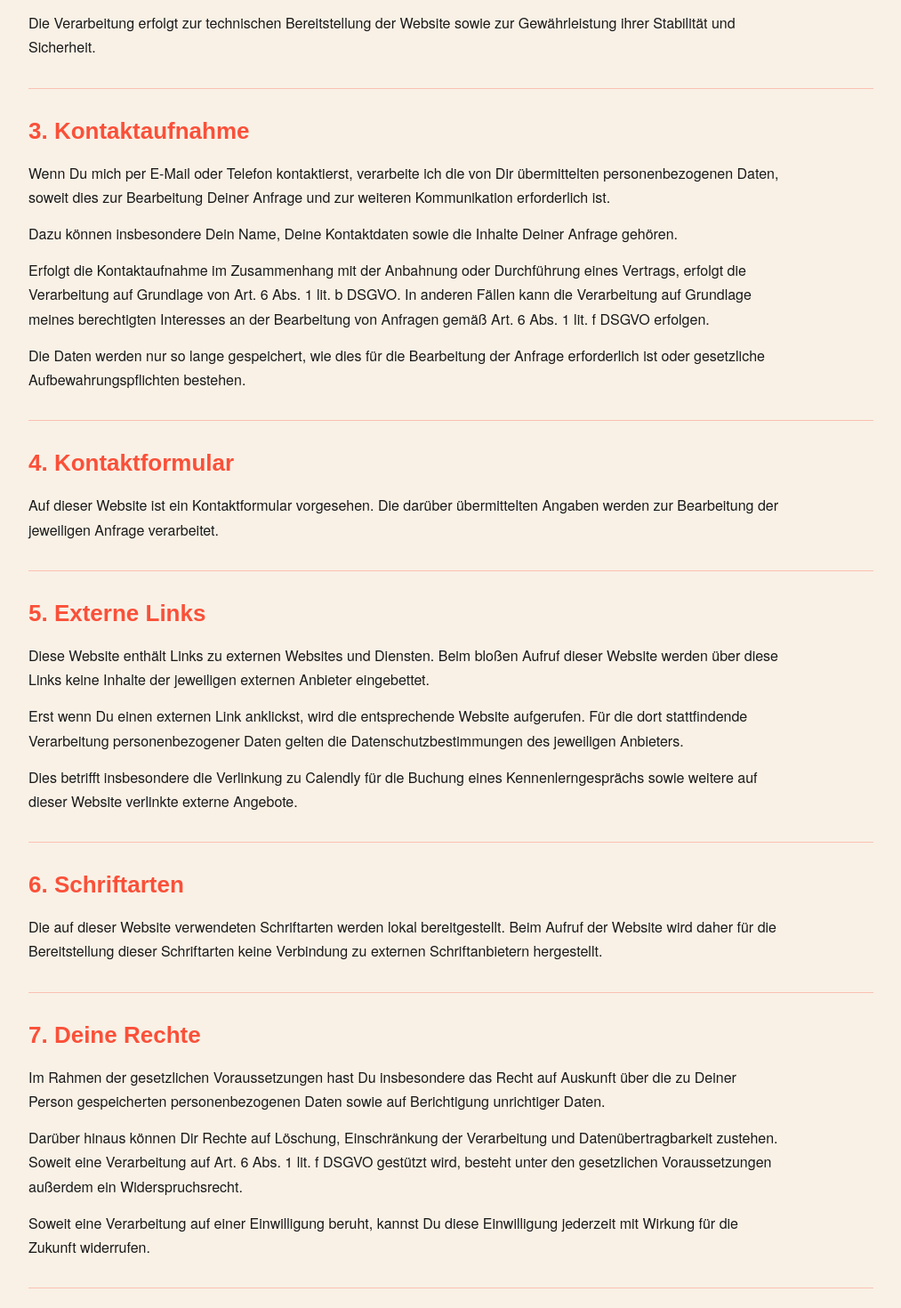
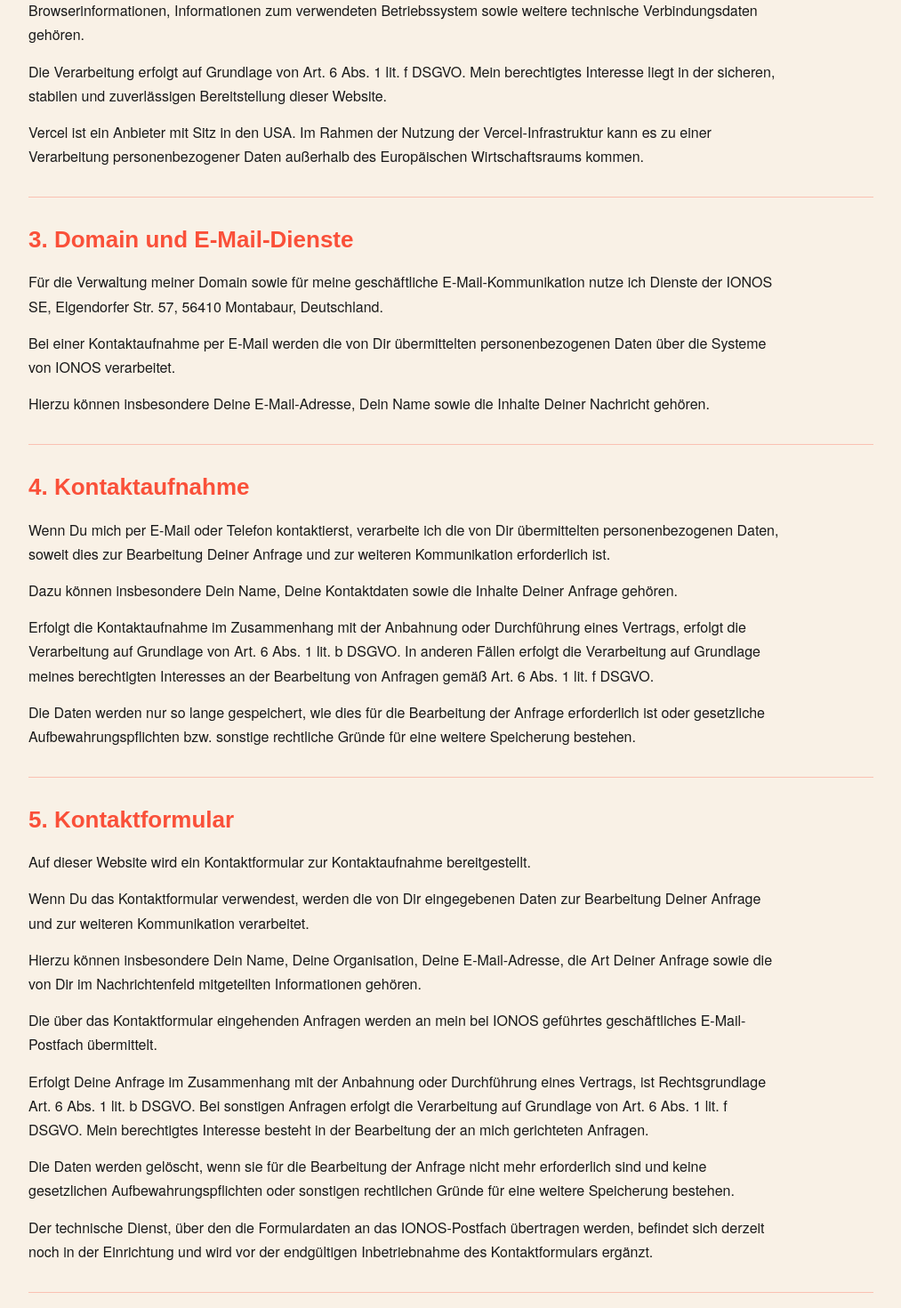
Before and after one commit to JanaWanzek/business-website, an Angular app: page /Datenschutz in a window 1280 px wide. Shown: the part 920-2390 px from the top of the page at 89% size, without its empty margins (8-1021 px from the left). Built offline with nearby package versions, Linux system fonts and the light colour scheme; a web font is replaced by a local one.

Commit message:
update website content and mobile layout

```diff
--- a/src/app/features/Datenschutz/Datenschutz.html
+++ b/src/app/features/Datenschutz/Datenschutz.html
@@ -49,36 +49,60 @@
         <h2>2. Hosting und Bereitstellung der Website</h2>
 
         <p>
-          Diese Website wird bei IONOS gehostet. Beim Aufruf der Website
-          werden technisch erforderliche Daten verarbeitet, die für die
-          Bereitstellung und Sicherheit der Website notwendig sind.
+          Für die technische Bereitstellung dieser Website wird Infrastruktur
+          von Vercel genutzt. Beim Aufruf der Website werden technisch
+          erforderliche Daten verarbeitet, die für die Auslieferung sowie
+          die Stabilität und Sicherheit der Website notwendig sind.
         </p>
 
         <p>
           Dazu können insbesondere die IP-Adresse, Datum und Uhrzeit des
-          Zugriffs, die aufgerufene Seite bzw. Datei, Browsertyp und
-          Browserversion sowie Informationen zum verwendeten Betriebssystem
-          gehören.
+          Zugriffs, die aufgerufene Seite bzw. Datei, Browserinformationen,
+          Informationen zum verwendeten Betriebssystem sowie weitere
+          technische Verbindungsdaten gehören.
         </p>
 
         <p>
-          Die Verarbeitung erfolgt zur technischen Bereitstellung der Website
-          sowie zur Gewährleistung ihrer Stabilität und Sicherheit.
+          Die Verarbeitung erfolgt auf Grundlage von Art. 6 Abs. 1 lit. f DSGVO.
+          Mein berechtigtes Interesse liegt in der sicheren, stabilen und
+          zuverlässigen Bereitstellung dieser Website.
         </p>
 
-        <!--
-          VOR DEM LAUNCH PRÜFEN:
-          - genauer IONOS-Vertrag / Hostingprodukt
-          - Auftragsverarbeitung
-          - konkrete Logfile-Speicherdauer
-          - Rechtsgrundlage anhand der tatsächlichen Konfiguration finalisieren
-        -->
+        <p>
+          Vercel ist ein Anbieter mit Sitz in den USA. Im Rahmen der Nutzung
+          der Vercel-Infrastruktur kann es zu einer Verarbeitung
+          personenbezogener Daten außerhalb des Europäischen Wirtschaftsraums
+          kommen.
+        </p>
+      </section>
+
+
+      <!-- DOMAIN UND E-MAIL -->
+      <section class="legal-section">
+        <h2>3. Domain und E-Mail-Dienste</h2>
+
+        <p>
+          Für die Verwaltung meiner Domain sowie für meine geschäftliche
+          E-Mail-Kommunikation nutze ich Dienste der IONOS SE,
+          Elgendorfer Str. 57, 56410 Montabaur, Deutschland.
+        </p>
+
+        <p>
+          Bei einer Kontaktaufnahme per E-Mail werden die von Dir
+          übermittelten personenbezogenen Daten über die Systeme von IONOS
+          verarbeitet.
+        </p>
+
+        <p>
+          Hierzu können insbesondere Deine E-Mail-Adresse, Dein Name sowie
+          die Inhalte Deiner Nachricht gehören.
+        </p>
       </section>
 
 
       <!-- KONTAKTAUFNAHME -->
       <section class="legal-section">
-        <h2>3. Kontaktaufnahme</h2>
+        <h2>4. Kontaktaufnahme</h2>
 
         <p>
           Wenn Du mich per E-Mail oder Telefon kontaktierst, verarbeite ich
@@ -95,48 +119,73 @@
         <p>
           Erfolgt die Kontaktaufnahme im Zusammenhang mit der Anbahnung oder
           Durchführung eines Vertrags, erfolgt die Verarbeitung auf Grundlage
-          von Art. 6 Abs. 1 lit. b DSGVO. In anderen Fällen kann die
+          von Art. 6 Abs. 1 lit. b DSGVO. In anderen Fällen erfolgt die
           Verarbeitung auf Grundlage meines berechtigten Interesses an der
-          Bearbeitung von Anfragen gemäß Art. 6 Abs. 1 lit. f DSGVO erfolgen.
+          Bearbeitung von Anfragen gemäß Art. 6 Abs. 1 lit. f DSGVO.
         </p>
 
         <p>
           Die Daten werden nur so lange gespeichert, wie dies für die
           Bearbeitung der Anfrage erforderlich ist oder gesetzliche
-          Aufbewahrungspflichten bestehen.
+          Aufbewahrungspflichten bzw. sonstige rechtliche Gründe für eine
+          weitere Speicherung bestehen.
         </p>
       </section>
 
 
       <!-- KONTAKTFORMULAR -->
       <section class="legal-section">
-        <h2>4. Kontaktformular</h2>
+        <h2>5. Kontaktformular</h2>
 
         <p>
-          Auf dieser Website ist ein Kontaktformular vorgesehen. Die darüber
-          übermittelten Angaben werden zur Bearbeitung der jeweiligen Anfrage
-          verarbeitet.
+          Auf dieser Website wird ein Kontaktformular zur Kontaktaufnahme
+          bereitgestellt.
         </p>
 
-        <!--
-          WICHTIG:
-          Dieser Abschnitt wird vor Veröffentlichung final angepasst,
-          sobald feststeht, wie das Kontaktformular technisch versendet wird.
+        <p>
+          Wenn Du das Kontaktformular verwendest, werden die von Dir
+          eingegebenen Daten zur Bearbeitung Deiner Anfrage und zur weiteren
+          Kommunikation verarbeitet.
+        </p>
 
-          Dann ergänzen:
-          - welche Felder tatsächlich übertragen werden
-          - technischer Empfänger / Dienstleister
-          - Übermittlungsweg
-          - ggf. Auftragsverarbeitung
-          - Speicherdauer
-          - endgültige Rechtsgrundlage
-        -->
+        <p>
+          Hierzu können insbesondere Dein Name, Deine Organisation, Deine
+          E-Mail-Adresse, die Art Deiner Anfrage sowie die von Dir im
+          Nachrichtenfeld mitgeteilten Informationen gehören.
+        </p>
+
+        <p>
+          Die über das Kontaktformular eingehenden Anfragen werden an mein bei
+          IONOS geführtes geschäftliches E-Mail-Postfach übermittelt.
+        </p>
+
+        <p>
+          Erfolgt Deine Anfrage im Zusammenhang mit der Anbahnung oder
+          Durchführung eines Vertrags, ist Rechtsgrundlage Art. 6 Abs. 1
+          lit. b DSGVO. Bei sonstigen Anfragen erfolgt die Verarbeitung auf
+          Grundlage von Art. 6 Abs. 1 lit. f DSGVO. Mein berechtigtes Interesse
+          besteht in der Bearbeitung der an mich gerichteten Anfragen.
+        </p>
+
+        <p>
+          Die Daten werden gelöscht, wenn sie für die Bearbeitung der Anfrage
+          nicht mehr erforderlich sind und keine gesetzlichen
+          Aufbewahrungspflichten oder sonstigen rechtlichen Gründe für eine
+          weitere Speicherung bestehen.
+        </p>
+
+        <p>
+          Der technische Dienst, über den die Formulardaten an das
+          IONOS-Postfach übertragen werden, befindet sich derzeit noch in der
+          Einrichtung und wird vor der endgültigen Inbetriebnahme des
+          Kontaktformulars ergänzt.
+        </p>
       </section>
 
 
       <!-- EXTERNE LINKS -->
       <section class="legal-section">
-        <h2>5. Externe Links</h2>
+        <h2>6. Externe Links und Calendly</h2>
 
         <p>
           Diese Website enthält Links zu externen Websites und Diensten.
@@ -146,9 +195,9 @@
 
         <p>
           Erst wenn Du einen externen Link anklickst, wird die entsprechende
-          Website aufgerufen. Für die dort stattfindende Verarbeitung
-          personenbezogener Daten gelten die Datenschutzbestimmungen des
-          jeweiligen Anbieters.
+          Website aufgerufen. Dabei kann der jeweilige Anbieter
+          personenbezogene Daten, insbesondere Deine IP-Adresse und technische
+          Verbindungsdaten, verarbeiten.
         </p>
 
         <p>
@@ -156,12 +205,18 @@
           Buchung eines Kennenlerngesprächs sowie weitere auf dieser Website
           verlinkte externe Angebote.
         </p>
+
+        <p>
+          Für die Verarbeitung personenbezogener Daten auf der jeweiligen
+          externen Website gelten die Datenschutzbestimmungen des jeweiligen
+          Anbieters.
+        </p>
       </section>
 
 
       <!-- SCHRIFTARTEN -->
       <section class="legal-section">
-        <h2>6. Schriftarten</h2>
+        <h2>7. Schriftarten</h2>
 
         <p>
           Die auf dieser Website verwendeten Schriftarten werden lokal
@@ -174,7 +229,7 @@
 
       <!-- BETROFFENENRECHTE -->
       <section class="legal-section">
-        <h2>7. Deine Rechte</h2>
+        <h2>8. Deine Rechte</h2>
 
         <p>
           Im Rahmen der gesetzlichen Voraussetzungen hast Du insbesondere
@@ -184,37 +239,56 @@
 
         <p>
           Darüber hinaus können Dir Rechte auf Löschung, Einschränkung der
-          Verarbeitung und Datenübertragbarkeit zustehen. Soweit eine
-          Verarbeitung auf Art. 6 Abs. 1 lit. f DSGVO gestützt wird, besteht
-          unter den gesetzlichen Voraussetzungen außerdem ein
+          Verarbeitung und Datenübertragbarkeit zustehen.
+        </p>
+
+        <p>
+          Soweit eine Verarbeitung auf Art. 6 Abs. 1 lit. f DSGVO gestützt
+          wird, besteht unter den gesetzlichen Voraussetzungen außerdem ein
           Widerspruchsrecht.
         </p>
 
         <p>
           Soweit eine Verarbeitung auf einer Einwilligung beruht, kannst Du
-          diese Einwilligung jederzeit mit Wirkung für die Zukunft
-          widerrufen.
+          diese Einwilligung jederzeit mit Wirkung für die Zukunft widerrufen.
+          Die Rechtmäßigkeit der bis zum Widerruf erfolgten Verarbeitung
+          bleibt davon unberührt.
+        </p>
+
+        <p>
+          Zur Ausübung Deiner Rechte kannst Du Dich unter den oben genannten
+          Kontaktdaten an mich wenden.
         </p>
       </section>
 
 
       <!-- BESCHWERDERECHT -->
       <section class="legal-section">
-        <h2>8. Beschwerderecht</h2>
+        <h2>9. Beschwerderecht</h2>
 
         <p>
-          Du hast außerdem das Recht, Dich bei einer Datenschutzaufsichtsbehörde
-          über die Verarbeitung Deiner personenbezogenen Daten zu beschweren.
+          Du hast das Recht, Dich bei einer Datenschutzaufsichtsbehörde über
+          die Verarbeitung Deiner personenbezogenen Daten zu beschweren.
+        </p>
+
+        <p>
+          Du kannst Dich insbesondere an die für mich zuständige
+          Datenschutzaufsichtsbehörde wenden:
+        </p>
+
+        <p>
+          Die Landesbeauftragte für Datenschutz und Informationsfreiheit
+          der Freien Hansestadt Bremen
         </p>
       </section>
 
 
       <!-- STAND -->
       <section class="legal-section">
-        <h2>9. Stand dieser Datenschutzerklärung</h2>
+        <h2>10. Stand dieser Datenschutzerklärung</h2>
 
         <p>
-          Stand: September 2026
+          Stand: Oktober 2026
         </p>
       </section>
 
--- a/src/app/features/coaching/coaching/coaching.html
+++ b/src/app/features/coaching/coaching/coaching.html
@@ -61,7 +61,7 @@
     <div class="coaching-one-to-one__keywords">
       <span>Sortieren.</span>
       <span>Verstehen.</span>
-      <span>Veräendern.</span>
+      <span>Verändern.</span>
     </div>
 
   </div>
@@ -156,7 +156,7 @@
       </div>
 
       <div class="coaching-investment__item">
-        <h3>180 Euro.</h3>
+        <h3>180 € netto.</h3>
         <p>Pro Sitzung inklusive Vor- und Nachbereitung.</p>
       </div>
 
@@ -375,7 +375,7 @@
     </h2>
 
     <p class="coaching-booking__text">
-      Buche Dir direkt ein unverbindliches Kennenlerngespräch.
+      Buche Dir direkt ein unverbindliches Kennenlern-Gespräch.
       Wir klären, worum es Dir geht, was Du Dir vom Coaching wünschst
       und ob eine Zusammenarbeit für uns beide passt.
     </p>
--- a/src/app/features/home/components/about/about.html
+++ b/src/app/features/home/components/about/about.html
@@ -20,9 +20,9 @@
       </p>
 
       <h2>
-        Psychologie.<br>
-        Personalentwicklung.<br>
-        Gleichstellung.
+      Psychologie.<br>
+      <span class="no-break">Personalentwicklung.</span><br>
+      Gleichstellung.
       </h2>
 
       <p class="home-about__text">
--- a/src/app/features/home/components/hero/hero.html
+++ b/src/app/features/home/components/hero/hero.html
@@ -12,9 +12,8 @@
       </h1>
 
       <p class="home-hero__intro">
-        Ich verbinde Psychologie, Personalentwicklung und
-        Gleichstellung, um Organisationen dabei zu unterstützen,
-        Arbeit fairer, Zusammenarbeit besser und Entwicklung nachhaltig zu gestalten.
+        Ich verbinde Psychologie, Personalentwicklung und Gleichstellung, um Organisationen dabei zu unterstützen,
+        Fachkräfte zu gewinnen und zu binden, Zusammenarbeit zu stärken und Entwicklung fair und nachhaltig zu gestalten.
       </p>
 
       <a href="#leistungen" class="home-hero__button">
--- a/src/app/features/home/components/services-preview/services-preview.html
+++ b/src/app/features/home/components/services-preview/services-preview.html
@@ -78,7 +78,7 @@
         </span>
 
         <h3>
-          Coaching & Beratung
+          Coaching
         </h3>
 
         <p>
--- a/src/app/features/services/TalenteGewinnen/TalenteGewinnen.scss
+++ b/src/app/features/services/TalenteGewinnen/TalenteGewinnen.scss
@@ -258,7 +258,7 @@
   margin: 0;
 
   font-family: 'Helvetica Neue', Arial, sans-serif;
-  font-size: 1px;
+  font-size: 18px;
   font-weight: 500;
   line-height: 1.55;
 
--- a/src/app/features/workshops/workshops/workshops.html
+++ b/src/app/features/workshops/workshops/workshops.html
@@ -21,7 +21,9 @@
 
       <p class="workshops-hero__intro">
         Workshopformate mit klar definierten Schwerpunkten,
-        transparentem Rahmen und Raum für die konkrete Situation Eurer Organisation.
+        transparentem Rahmen und Raum für die konkrete Situation Eurer Organisation –
+        von Fachkräftegewinnung und -bindung bis zu Gleichstellung,
+        Resilienz und demokratischen Kompetenzen.
       </p>
 
     </div>
```
Also changed, not shown: src/app/features/coaching/coaching/coaching.scss (+60 -0 lines), src/app/features/contact/contact/contact.scss (+78 -4 lines).
